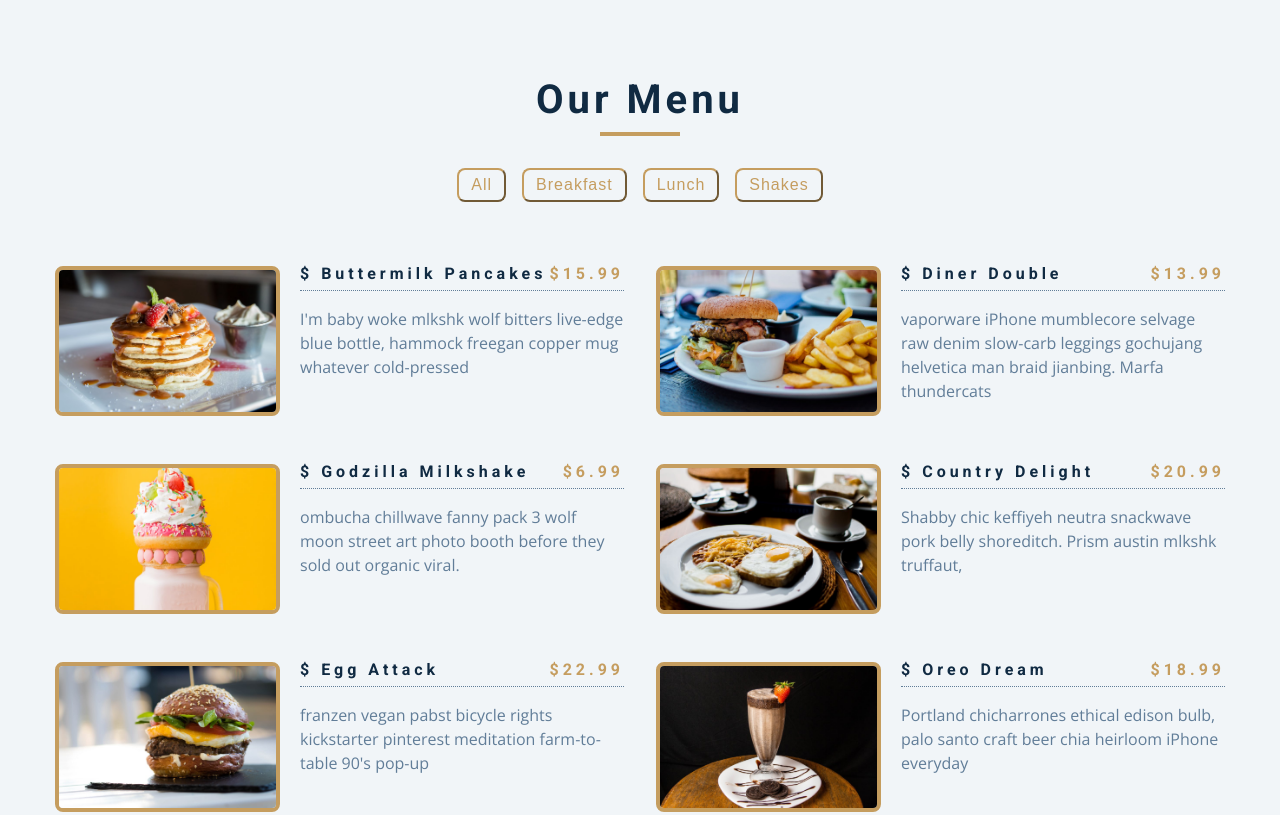
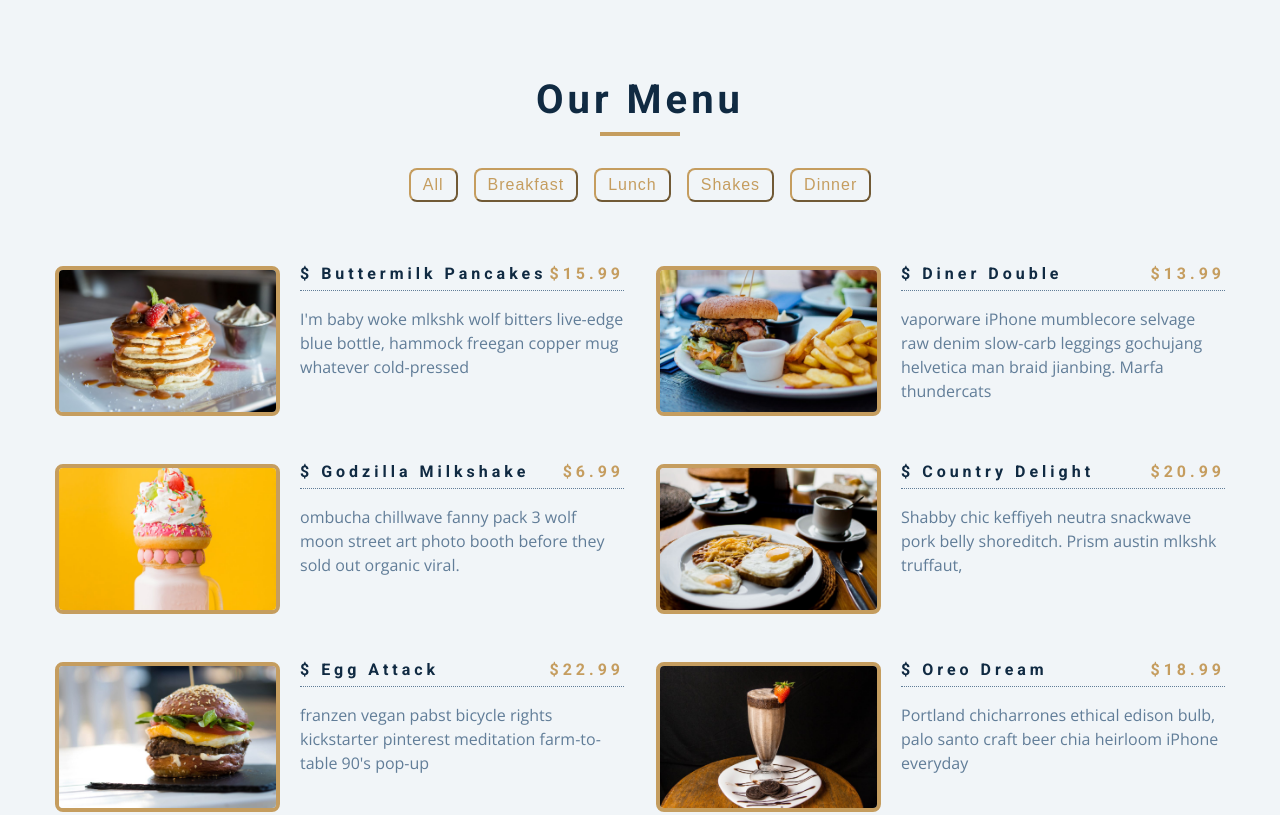
Before and after one commit to TomyJusuf/15_Vanilla_JS_Project, a plain HTML site: page 08-menu-display/index.html in a window 1280 px wide. Shown: the top 815 px of the page. Drawn offline with nearby package versions, Linux system fonts and the light colour scheme.

Commit message:
lear about reduce method and applay it on category buttons,project finished

```diff
--- a/08-menu-display/app.js
+++ b/08-menu-display/app.js
@@ -84,43 +84,61 @@ const menu = [
 ];
 
 const sectionCenter = document.querySelector('.section-center');
+const btnContainer = document.querySelector('.btn-container');
+// load items
+window.addEventListener('DOMContentLoaded', () => {
+  displayMenuItem(menu);
+  displayMenuButtons();
+});
 
-// looping - method 1
-for (const key in menu) {
-  if (Object.hasOwnProperty.call(menu, key)) {
-    const element = menu[key];
-
-    const DOMMenu = `
-    <article class="menu-item">
-          <img src="${element.img}" class="photo" alt="menu item" />
+// looping
+function displayMenuItem(menuItems) {
+  let displayMenu = menuItems.map((item) => {
+    return `<article class="menu-item">
+          <img src="${item.img}" class="photo" alt="menu item" />
           <div class="item-info">
             <header>
-              <h4>$ ${element.title}</h4>
-              <h4 class="price">$${element.price}</h4>
+              <h4>$ ${item.title}</h4>
+              <h4 class="price">$${item.price}</h4>
             </header>
             <p class="item-text">
-             ${element.desc}
+             ${item.desc}
             </p>
           </div>
     </article>
     `;
-    // sectionCenter.insertAdjacentHTML('beforeend', DOMMenu);
-  }
+  });
+  sectionCenter.innerHTML = displayMenu.join('');
 }
 
-// load items
-window.addEventListener('DOMContentLoaded', () => {
-  displayMenuItem(menu);
-});
+function displayMenuButtons() {
+  // reduce method
+  const categories = menu.reduce(
+    (acc, curr) => {
+      if (!acc.includes(curr.category)) {
+        acc.push(curr.category);
+      }
+      return acc;
+    },
+    ['all']
+  );
 
+  const categoryBTN = categories
+    .map((category) => {
+      return ` <button class="filter-btn" type="button" data-id="${category}">${category}</button>
+    `;
+    })
+    .join('');
+  btnContainer.innerHTML = categoryBTN;
+
+  const filterBtn = document.querySelectorAll('.filter-btn');
   //filter items
-const filterBtn = document.querySelectorAll('.filter-btn');
   filterBtn.forEach((btn) => {
     btn.addEventListener('click', (e) => {
       // console.log(e.currentTarget);
       // console.log(e.target.dataset); // <--dataid="brakfast"
       // console.log(e.target.dataset.id); //<-- brakfast
-    // console.log(e.currentTarget.dataset); //  DOMStringMap {id: 'breakfast'}
+      // console.log(e.currentTarget.dataset); // <-- DOMStringMap {id: 'breakfast'}
 
       const category =
         e.currentTarget.dataset
@@ -139,26 +157,4 @@ filterBtn.forEach((btn) => {
       }
     });
   });
-
-// looping -  method 2
-
-function displayMenuItem(menuItems) {
-  let displayMenu = menuItems.map((item) => {
-    // console.log(item);
-
-    return `<article class="menu-item">
-          <img src="${item.img}" class="photo" alt="menu item" />
-          <div class="item-info">
-            <header>
-              <h4>$ ${item.title}</h4>
-              <h4 class="price">$${item.price}</h4>
-            </header>
-            <p class="item-text">
-             ${item.desc}
-            </p>
-          </div>
-    </article>
-    `;
-  });
-  sectionCenter.innerHTML = displayMenu.join('');
 }
--- a/08-menu-display/index.html
+++ b/08-menu-display/index.html
@@ -19,14 +19,14 @@
         <div class="underline"></div>
       </div>
       <div class="btn-container">
-        <button class="filter-btn" type="button" data-id="all">all</button>
+        <!-- <button class="filter-btn" type="button" data-id="all">all</button>
         <button class="filter-btn" type="button" data-id="breakfast">
           breakfast
         </button>
         <button class="filter-btn" type="button" data-id="lunch">lunch</button>
         <button class="filter-btn" type="button" data-id="shakes">
           shakes
-        </button>
+        </button> -->
       </div>
       <div class="section-center">
         <!-- <article class="menu-item">
--- a/09-video/app.js
+++ b/09-video/app.js
@@ -5,7 +5,7 @@ const myVideo = document.querySelector('.video-container');
 btn.addEventListener('click', (e) => {
   if (!btn.classList.contains('slide')) {
     btn.classList.add('slide');
-    console.log(e);
+
     myVideo.pause();
   } else {
     btn.classList.remove('slide');
```
Lines whose indentation alone changed are shown as unchanged.
